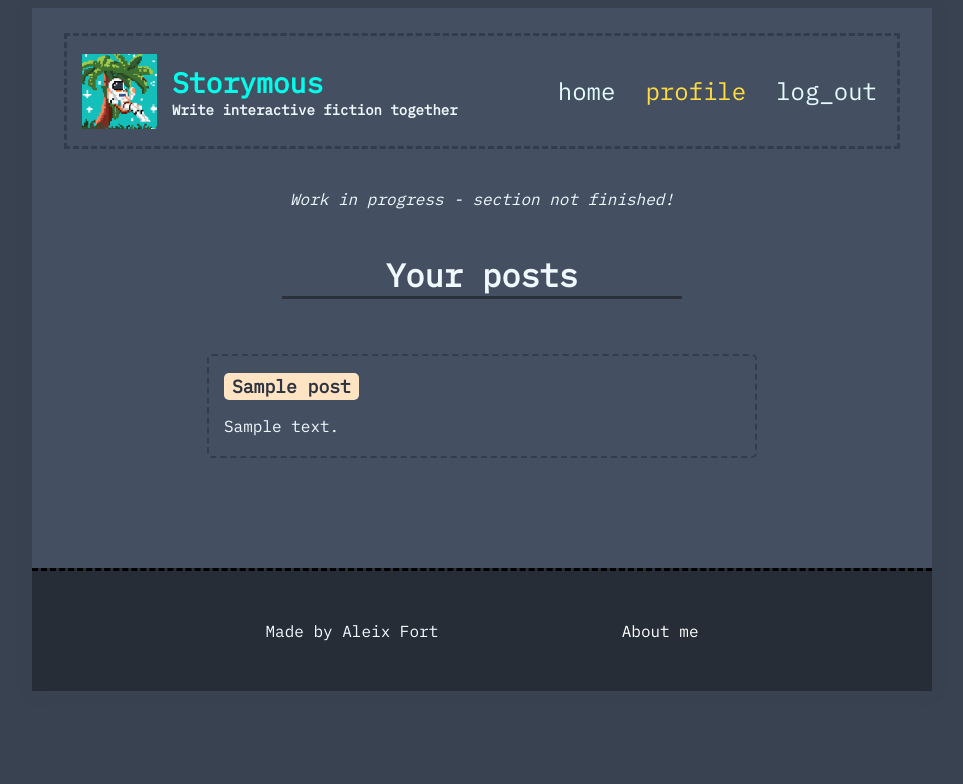
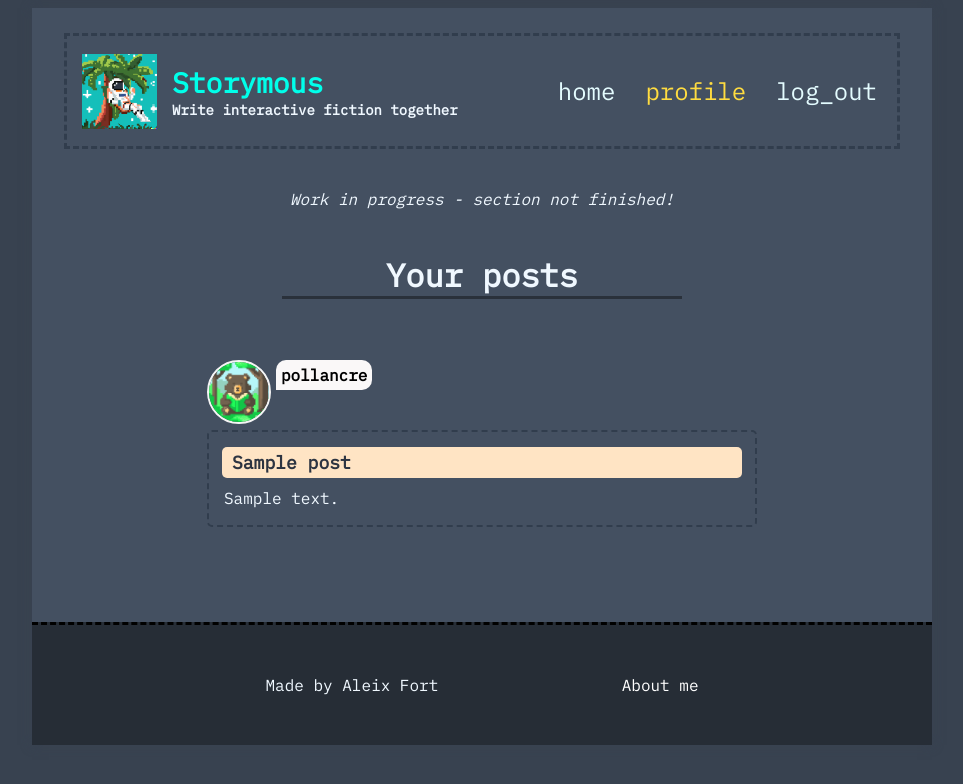
Before and after one commit to aleixfortm/storymous-old, a Flask app: a page that uses templates/profile.html in a window 1280 px wide. Shown: the top 784 px of the page, without its empty margins (158-1121 px from the left). Run offline with Flask 2, Linux system fonts and the light colour scheme; a user stored in the database is signed in; a database or web service that is not in the repository returns one stand-in record (values such as "Sample title"); parts of the project's set-up code (start-up, migrations or seed data) failed here and were passed over; some libraries are stand-ins or nearby versions.

Commit message:
Added styles for posts

```diff
--- a/static/styles.css
+++ b/static/styles.css
@@ -370,7 +370,7 @@ body {
 
 .story__article {
     padding: 15px 15px;
-    margin-bottom: 50px;
+    margin-bottom: 35px;
     border-radius: 5px;
     border: 2px dashed #313d4d;
     cursor: pointer;
@@ -384,11 +384,19 @@ body {
 
 .story__content {
     text-align: justify;
-    margin-bottom: 5px;
+    margin: 2px 0;
+}
+
+.story__title-container {
+    background-color: bisque;
+    padding: 2px;
+    justify-content: left;
+    border-radius: 5px;
+    margin-bottom: 8px;
+    width: 100%;
 }
 
 .story__title {
-    background-color: bisque;
     padding: 2px 8px;
     border-radius: 5px;
     color: #2d3441;
@@ -401,31 +409,43 @@ body {
 
 .story__upper {
     display: flex;
-    flex-direction: row;
+    flex-direction: column;
     justify-content: space-between;
     align-items: center;
-    margin: 2px 0 8px 0;
-    gap: 20px;
+    padding: 0px 0px;
 }
 
-.story__date {
-    margin-left: 5px;
-    text-align: right;
+.story__user-container {
+    padding: 6px 0px;
+    display: flex;
+    flex-direction: row;
 }
 
-.story__time {
+.story__user-img-container {
     display: flex;
-    font-size: large;
-    font-weight: bold;
-    justify-content: center;
-    margin-bottom: 15px;
+    flex-direction: column;
 }
 
-.story__remaining-time {
-    padding: 5px 10px;
-    background-color: bisque;
-    color: #313d4d;
-    border-radius: 5px;
+.story__user-img {
+    width: 60px;
+    height: auto;
+    border-radius: 100%;
+    border: 2px solid whitesmoke;
+}
+
+.story__user-info-container {
+    display: flex;
+    flex-direction: column;
+    margin: 0 0 0 5px;
+}
+
+.story__user-name {
+    margin-top: 0px;
+    font-weight: bold;
+    color: black;
+    background-color: #faf8f8;
+    padding: 5px;
+    border-radius: 10px 10px 10px 0;
 }
 
 .oops-feed {
@@ -434,6 +454,7 @@ body {
     margin: auto;
 }
 
+/*
 @media screen and (max-width: 400px) {
     .story__upper {
         flex-direction: column;
@@ -441,7 +462,7 @@ body {
     }
 
   }
-
+*/
 
 /* ---------- Forms ---------- */
 
--- a/templates/feeds/following.html
+++ b/templates/feeds/following.html
@@ -18,8 +18,10 @@
                 {% for story in stories %}
                 <article class="story__article">
                     <div class="story__upper">
-                        <h2 class="story__title"> {{ story["title"] }} </h2>
-                        <time class="story__date" datetime="21-04-2023"> {{ story["date"] }} </time>
+                        <div class="story__title-container">
+                            <h2 class="story__title"> {{ story["title"] }} </h2>
+                        </div>
+                        <!--<time class="story__date" datetime="21-04-2023"> {{ story["date"] }} </time>-->
                     </div>
                     <p class="story__content">
                         {{ story["story"] }}
--- a/templates/feeds/templates.html
+++ b/templates/feeds/templates.html
@@ -17,8 +17,10 @@
             {% for story in stories %}
             <article class="story__article">
                 <div class="story__upper">
-                    <h2 class="story__title"> {{ story["title"] }} </h2>
-                    <time class="story__date" datetime="21-04-2023"> {{ story["date"] }} </time>
+                    <div class="story__title-container">
+                        <h2 class="story__title"> {{ story["title"] }} </h2>
+                    </div>
+                    <!--<time class="story__date" datetime="21-04-2023"> {{ story["date"] }} </time>-->
                 </div>
                 <p class="story__content">
                     {{ story["story"] }}
--- a/templates/profile.html
+++ b/templates/profile.html
@@ -17,10 +17,21 @@
             {% if stories %}
                 {% for story in stories %}
                 <a href="{{ url_for('posts.post', post_id=story['_id']) }}" style="color: inherit; text-decoration: none;">
+                    <div class="story__user-container">
+                        <div class="story__user-img-container">
+                            <img src="/static/img/default.png" alt="Profile picture" class="story__user-img">
+                        </div>
+                        <div class="story__user-info-container">
+                            <div class="story__user-name">pollancre</div>
+                        </div>
+
+                    </div>
                     <article class="story__article">
                         <div class="story__upper">
-                            <h2 class="story__title"> {{ story["title"] }} </h2>
-                            <!--<time class="story__date" datetime="21-04-2023"> NoDateYet </time>-->
+                            <div class="story__title-container">
+                                <h2 class="story__title"> {{ story["title"] }} </h2>
+                            </div>
+                            <!--<time class="story__date" datetime="21-04-2023"> {{ story["date"] }} </time>-->
                         </div>
                         <p class="story__content">
                             {{ story["content"] }}
```
